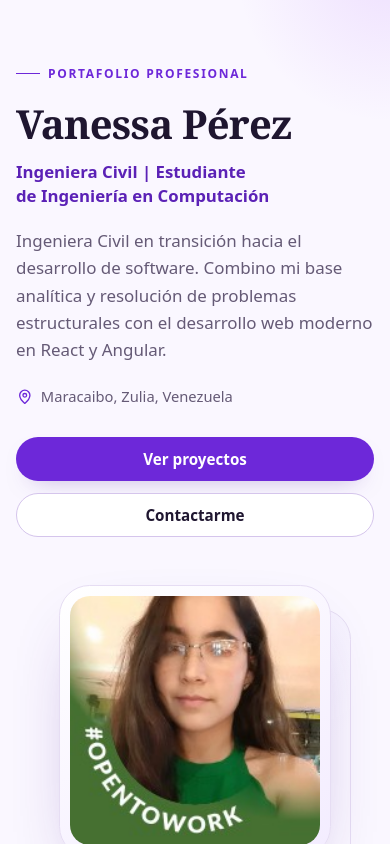
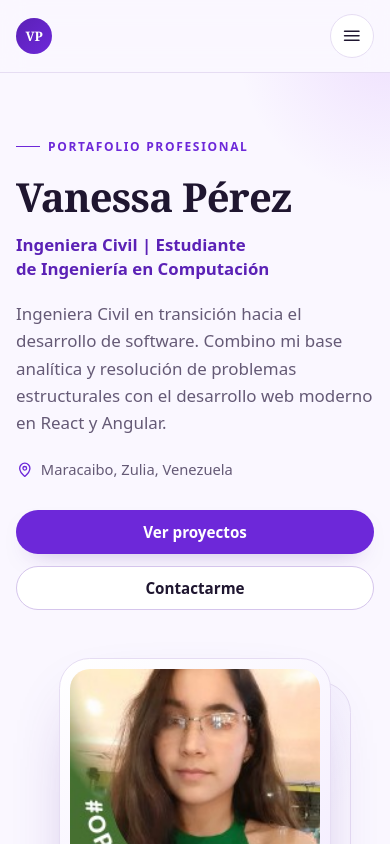
Before and after one commit to Vaneppv/Portafolio-React, a React (Vite) app in the folder mi-portafolio/: page / in a window 390 px wide. Shown: the top 844 px of the page. Built offline with nearby package versions, Linux system fonts and the light colour scheme.

Commit message:
feat: add accessible navigation and mobile menu

```diff
--- a/mi-portafolio/src/App.css
+++ b/mi-portafolio/src/App.css
@@ -838,3 +838,170 @@
     flex-direction: column;
   }
 }
+
+.skip-link {
+  position: fixed;
+  top: 0.75rem;
+  left: 0.75rem;
+  z-index: 2000;
+  padding: 0.75rem 1rem;
+  border-radius: var(--radius-pill);
+  background: var(--primary);
+  color: var(--primary-contrast);
+  font-weight: 600;
+  text-decoration: none;
+  transform: translateY(-200%);
+  transition: transform var(--transition);
+}
+
+.skip-link:focus {
+  outline: 3px solid var(--focus);
+  outline-offset: 3px;
+  text-decoration: none;
+  transform: translateY(0);
+}
+
+.app-main:focus {
+  outline: none;
+}
+
+.site-header {
+  position: sticky;
+  top: 0;
+  z-index: 100;
+  border-bottom: 1px solid var(--border);
+  background: var(--bg);
+  background: color-mix(in srgb, var(--bg) 88%, transparent);
+  backdrop-filter: blur(12px);
+}
+
+.navbar {
+  position: relative;
+}
+
+.navbar__inner {
+  display: flex;
+  align-items: center;
+  justify-content: space-between;
+  gap: 1rem;
+  min-height: var(--header-height);
+}
+
+.navbar__brand {
+  display: inline-flex;
+  align-items: center;
+  gap: 0.65rem;
+  color: var(--text-h);
+  font-weight: 600;
+  text-decoration: none;
+}
+
+.navbar__brand:hover {
+  color: var(--primary);
+  text-decoration: none;
+}
+
+.navbar__mark {
+  display: grid;
+  place-items: center;
+  width: 2.25rem;
+  height: 2.25rem;
+  flex: none;
+  border-radius: 50%;
+  background: linear-gradient(135deg, var(--primary-strong), var(--primary));
+  color: var(--primary-contrast);
+  font-family: var(--font-heading);
+  font-size: 0.82rem;
+  font-weight: 700;
+  letter-spacing: -0.02em;
+}
+
+.navbar__name {
+  font-size: 0.95rem;
+}
+
+.navbar__menu {
+  display: flex;
+  align-items: center;
+  gap: 0.25rem;
+}
+
+.navbar__link {
+  display: inline-flex;
+  align-items: center;
+  min-height: 2.5rem;
+  padding: 0.35rem 0.75rem;
+  border-radius: var(--radius-pill);
+  color: var(--text-muted);
+  font-size: 0.9rem;
+  font-weight: 600;
+  text-decoration: none;
+  transition:
+    background-color var(--transition),
+    color var(--transition);
+}
+
+.navbar__link:hover {
+  background: var(--primary-soft);
+  color: var(--primary-strong);
+  text-decoration: none;
+}
+
+.navbar__toggle {
+  display: none;
+  width: 2.75rem;
+  height: 2.75rem;
+  padding: 0;
+  border: 1px solid var(--border);
+  border-radius: 50%;
+  background: var(--surface);
+  color: var(--text-h);
+  place-items: center;
+}
+
+.navbar__toggle:hover {
+  border-color: var(--primary);
+  background: var(--primary-soft);
+  color: var(--primary-strong);
+}
+
+.navbar__toggle svg {
+  width: 1.35rem;
+  height: 1.35rem;
+}
+
+@media (max-width: 900px) {
+  .navbar__toggle {
+    display: grid;
+  }
+
+  .navbar__menu {
+    position: absolute;
+    top: calc(100% + 0.5rem);
+    right: 1rem;
+    left: 1rem;
+    display: none;
+    flex-direction: column;
+    align-items: stretch;
+    gap: 0.25rem;
+    padding: 0.75rem;
+    border: 1px solid var(--border);
+    border-radius: var(--radius-lg);
+    background: var(--surface);
+    box-shadow: var(--shadow);
+  }
+
+  .navbar__menu.is-open {
+    display: flex;
+  }
+
+  .navbar__link {
+    padding: 0.7rem 0.85rem;
+  }
+}
+
+@media (max-width: 420px) {
+  .navbar__name {
+    display: none;
+  }
+}
--- a/mi-portafolio/src/App.jsx
+++ b/mi-portafolio/src/App.jsx
@@ -3,6 +3,7 @@ import Contacto from './components/Contacto'
 import Footer from './components/Footer'
 import Habilidades from './components/Habilidades'
 import Hero from './components/Hero'
+import Navbar from './components/Navbar'
 import Proyectos from './components/Proyectos'
 import Trayectoria from './components/Trayectoria'
 import { portafolioData } from './data/portafolioData'
@@ -12,7 +13,15 @@ function App() {
 
   return (
     <div className="app-shell">
-      <main id="contenido" className="app-main">
+      <a className="skip-link" href="#contenido">
+        Saltar al contenido
+      </a>
+
+      <header className="site-header">
+        <Navbar perfil={perfil} />
+      </header>
+
+      <main id="contenido" className="app-main" tabIndex={-1}>
         <Hero perfil={perfil} />
         <Habilidades habilidades={habilidades} />
         <Trayectoria trayectoria={trayectoria} />
--- /dev/null
+++ b/mi-portafolio/src/components/Navbar.jsx
@@ -0,0 +1,104 @@
+import { useEffect, useState } from 'react'
+import { obtenerIniciales } from '../utils/proyecto'
+
+const enlaces = [
+  { href: '#perfil', etiqueta: 'Perfil' },
+  { href: '#habilidades', etiqueta: 'Habilidades' },
+  { href: '#trayectoria', etiqueta: 'Trayectoria' },
+  { href: '#proyectos', etiqueta: 'Proyectos' },
+  { href: '#contacto', etiqueta: 'Contacto' },
+]
+
+function Navbar({ perfil }) {
+  const [menuAbierto, setMenuAbierto] = useState(false)
+
+  useEffect(() => {
+    function manejarTeclado(event) {
+      if (event.key === 'Escape') {
+        setMenuAbierto(false)
+      }
+    }
+
+    document.addEventListener('keydown', manejarTeclado)
+    return () => document.removeEventListener('keydown', manejarTeclado)
+  }, [])
+
+  useEffect(() => {
+    const media = window.matchMedia('(min-width: 901px)')
+
+    function manejarCambio(event) {
+      if (event.matches) {
+        setMenuAbierto(false)
+      }
+    }
+
+    media.addEventListener('change', manejarCambio)
+    return () => media.removeEventListener('change', manejarCambio)
+  }, [])
+
+  function cerrarMenu() {
+    setMenuAbierto(false)
+  }
+
+  return (
+    <nav className="navbar" aria-label="Navegación principal">
+      <div className="container navbar__inner">
+        <a className="navbar__brand" href="#perfil" onClick={cerrarMenu}>
+          <span className="navbar__mark" aria-hidden="true">
+            {obtenerIniciales(perfil.nombre)}
+          </span>
+          <span className="navbar__name">{perfil.nombre}</span>
+        </a>
+
+        <button
+          type="button"
+          className="navbar__toggle"
+          aria-expanded={menuAbierto}
+          aria-controls="navbar-menu"
+          aria-label={
+            menuAbierto
+              ? 'Cerrar menú de navegación'
+              : 'Abrir menú de navegación'
+          }
+          onClick={() => setMenuAbierto((abierto) => !abierto)}
+        >
+          <svg
+            viewBox="0 0 24 24"
+            fill="none"
+            stroke="currentColor"
+            strokeWidth="1.8"
+            strokeLinecap="round"
+            strokeLinejoin="round"
+            aria-hidden="true"
+            focusable="false"
+          >
+            {menuAbierto ? (
+              <path d="m6 6 12 12M18 6 6 18" />
+            ) : (
+              <path d="M4 7h16M4 12h16M4 17h16" />
+            )}
+          </svg>
+        </button>
+
+        <ul
+          id="navbar-menu"
+          className={`navbar__menu${menuAbierto ? ' is-open' : ''}`}
+        >
+          {enlaces.map((enlace) => (
+            <li key={enlace.href}>
+              <a
+                className="navbar__link"
+                href={enlace.href}
+                onClick={cerrarMenu}
+              >
+                {enlace.etiqueta}
+              </a>
+            </li>
+          ))}
+        </ul>
+      </div>
+    </nav>
+  )
+}
+
+export default Navbar
```
